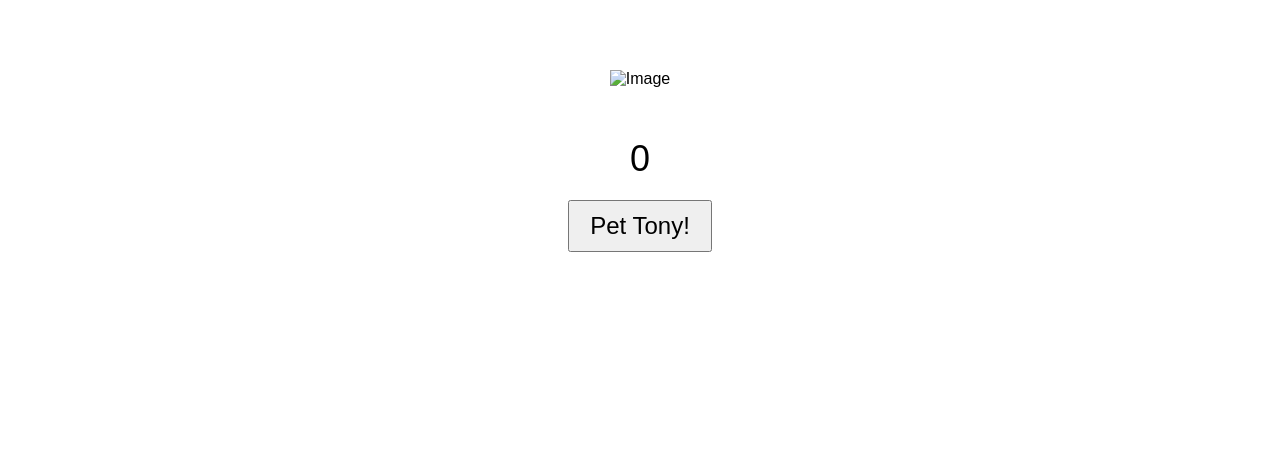
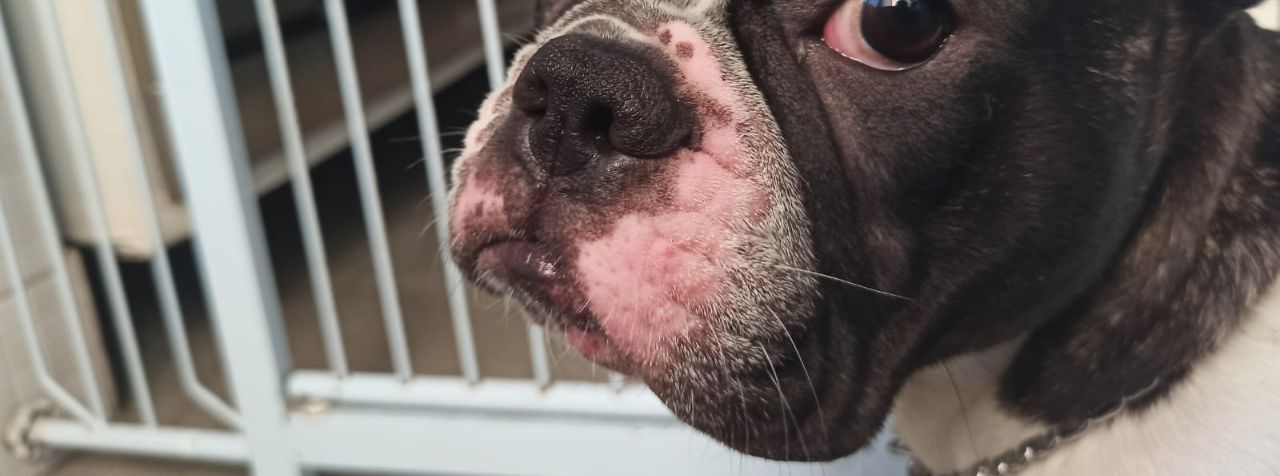
Before and after one commit to matheuschang/matheuschang.github.io, a plain HTML site: page index.html in a window 1280 px wide. Shown: the part 324-800 px from the top of the page. Drawn offline with Linux system fonts and the light colour scheme.

Commit message:
Update index.html

```diff
--- a/index.html
+++ b/index.html
@@ -7,7 +7,7 @@
   <body>
     <div class="container">
       <h1>Tony Pet Counter</h1>
-      <img src="image.jpg" alt="Image" class="responsive-image">
+      <img src="./tony.jpeg" alt="Tony" class="responsive-image">
       <div id="counter">0</div>
       <button id="add-button">Pet Tony!</button>
     </div>
```
